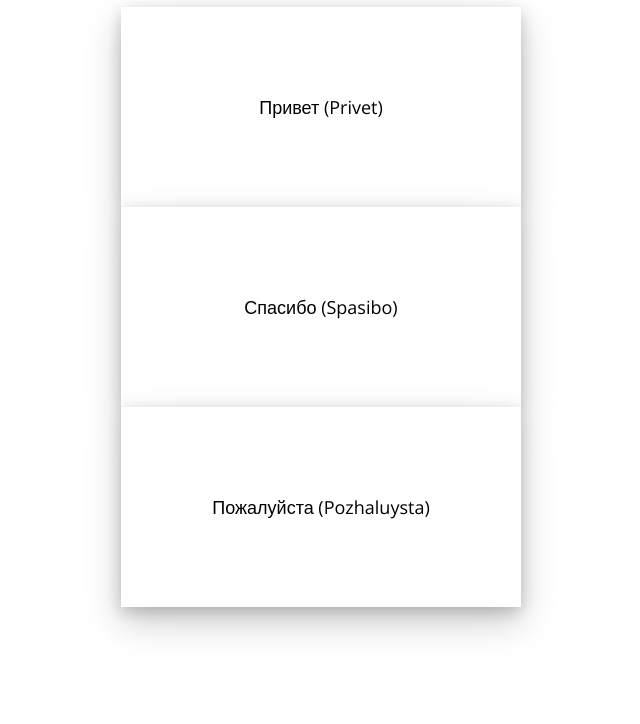
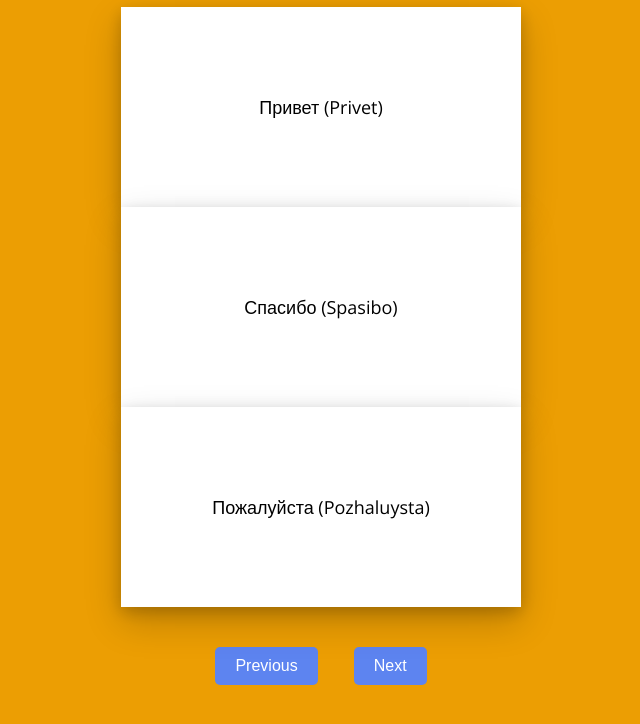
Before and after one commit to faizela/language_app, a plain HTML site: page features/flashcards.html in a window 1280 px wide. Shown: the part 86-810 px from the top of the page, without its empty margins (319-959 px from the left). Drawn offline with nearby package versions, Linux system fonts and the light colour scheme.

Commit message:
Adding btns with styling

```diff
--- a/features/cards.css
+++ b/features/cards.css
@@ -1,4 +1,5 @@
 body {
+  background-color: #ec9e03;
   font-family: Open Sans, Arial, Helvetica, sans-serif;
 }
 
@@ -15,9 +16,18 @@ body {
 }
 
 button {
-  margin-top: 40px;
-  display: flex;
-
+  background-color: #5d84f0; /* Green background */
+  border: none; /* Remove borders */
+  color: white; /* White text */
+  padding: 10px 20px; /* Add some padding */
+  text-align: center; /* Center the text */
+  text-decoration: none; /* Remove underline */
+  display: inline-block; /* Make buttons inline */
+  font-size: 16px; /* Font size */
+  margin: 40px 2px; /* Add some margin between buttons */
+  cursor: pointer; /* Add a pointer on hover */
+  border-radius: 5px; /* Rounded corners */
+  transition: background-color 0.3s ease; /* Smooth background color transition */
 }
 
 .cards_flexcontainer {
@@ -62,3 +72,9 @@ button {
   .card-wrapper:hover .card-body {
     transform: rotateX(180deg);
   }
+
+.btns_flexcontainer {
+  display: flex;
+  justify-content: center;
+  gap:2rem
+}
--- a/features/flashcards.html
+++ b/features/flashcards.html
@@ -25,6 +25,11 @@
   </div>
 
 
+<div class="btns_flexcontainer">
+  <button id="prev">Previous</button>
+  <button id="next">Next</button>
+</div>
+
 
   </body>
 </html>
```
Also changed, not shown: features/scripts.js (line endings or trailing spaces).
